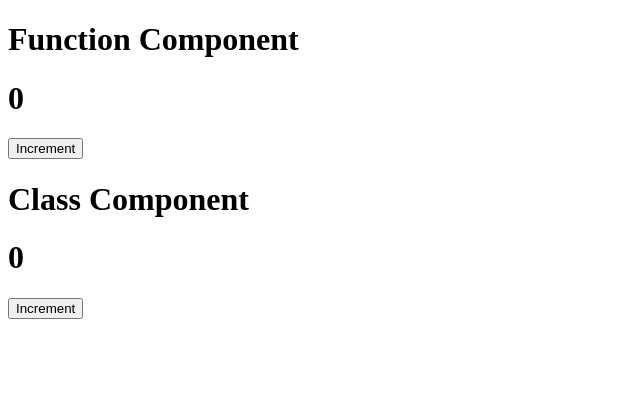
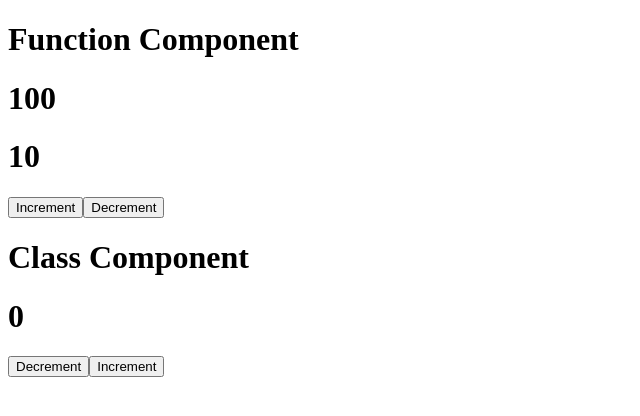
Before and after one commit to rock72427/ReactJS-Notes, a React (Create React App) app in the folder app/: page / in a window 1280 px wide. Shown: the top 416 px of the page, without its empty margins (0-640 px from the left). Built offline with nearby package versions, Linux system fonts and the light colour scheme.

Commit message:
interview question

```diff
--- a/app/src/Class.jsx
+++ b/app/src/Class.jsx
@@ -8,9 +8,16 @@ class ClassComponent extends Component {
     };
   }
 
-  handelClick = () => {
+  increment = () => {
     this.setState({
       count: this.state.count + 1,
+    }); // async
+    console.log(this.state.count); // previous value
+  };
+
+  decrement = () => {
+    this.setState({
+      count: this.state.count - 1,
     }); // async
     console.log(this.state.count); // previous value
   };
@@ -20,7 +27,8 @@ class ClassComponent extends Component {
       <div>
         <h1>Class Component</h1>
         <h1>{this.state.count}</h1>
-        <button onClick={this.handelClick}>Increment</button>
+        <button onClick={this.decrement}>Decrement</button>
+        <button onClick={this.increment}>Increment</button>
       </div>
     );
   }
--- a/app/src/Function.jsx
+++ b/app/src/Function.jsx
@@ -1,17 +1,24 @@
 import { useState } from "react";
 
 function FunctionComponent() {
-  const [count, setCount] = useState(0);
+  const [count, setCount] = useState(100);
+  const [count1, setCount1] = useState(10);
 
-  function handleClick() {
-    setCount(count + 1);
+  function increment() {
+    setCount(count + 10);
+    setCount1(count1 + 1);
   }
 
+  function decrement() {
+    setCount(count - 1);
+  }
   return (
     <div>
       <h1>Function Component</h1>
       <h1>{count}</h1>
-      <button onClick={handleClick}>Increment</button>
+      <h1>{count1}</h1>
+      <button onClick={increment}>Increment</button>
+      <button onClick={decrement}>Decrement</button>
     </div>
   );
 }
```
Also changed, not shown: 1 other file (tests, documents, lock files or other folders).
